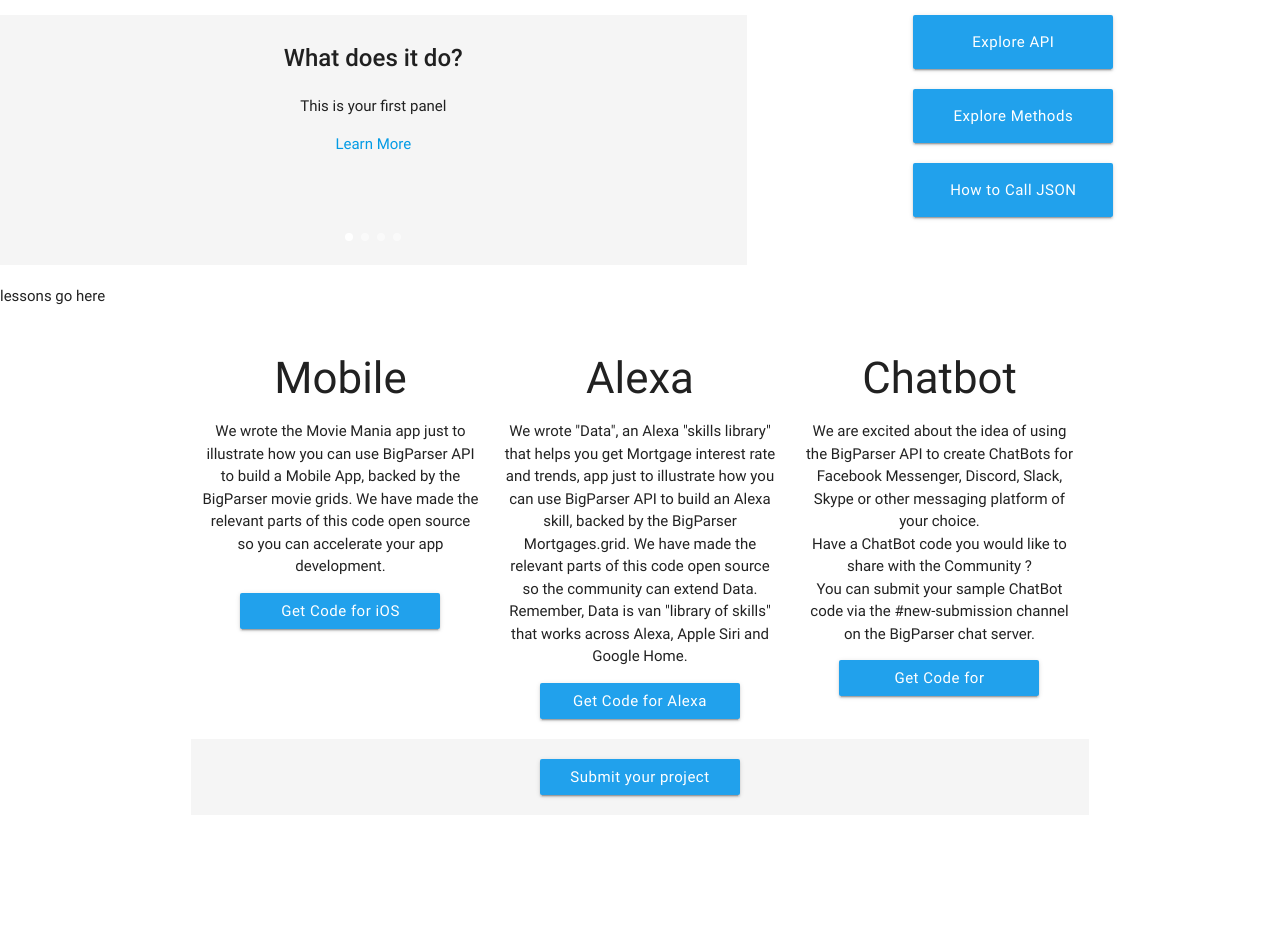
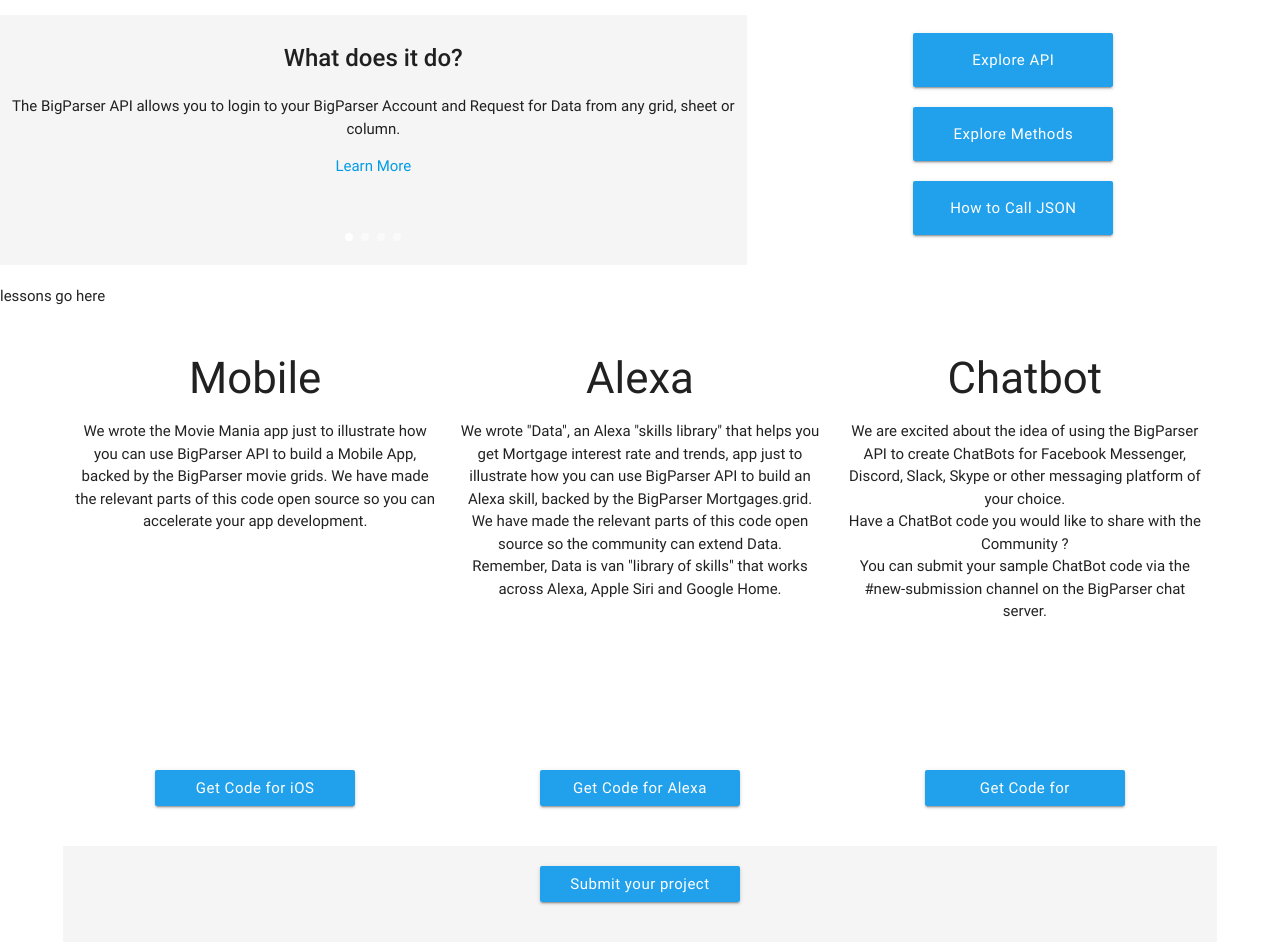
Before and after one commit to NumNums315/numnums315.github.io, a plain HTML site: page index.html in a window 1280 px wide. Shown: the part 360-1304 px from the top of the page. Before the commit the page ends 1205 px from the top, so only its background shows below. Drawn offline with Linux system fonts and the light colour scheme.

Commit message:
sizing and formatting fixes

```diff
--- a/index.html
+++ b/index.html
@@ -23,7 +23,7 @@
           </p>
         </div>
         <div class="col m4 s12 video">
-          <iframe class="hide-on-med-and-up" width="280" height="158" src="https://www.youtube.com/embed/7X8II6J-6mU" frameborder="0" allowfullscreen></iframe>
+          <iframe class="hide-on-med-and-up hoverable" width="280" height="158" src="https://www.youtube.com/embed/7X8II6J-6mU" frameborder="0" allowfullscreen></iframe>
           <iframe class="hide-on-small-only" width="560" height="315" src="https://www.youtube.com/embed/7X8II6J-6mU" frameborder="0" allowfullscreen></iframe>
         </div>
       </div>
@@ -35,23 +35,23 @@
             <div class="carousel carousel-slider center" data-indicators="true">
               <div class="carousel-item" href="#one!">
                 <h2>What does it do?</h2>
-                <p>This is your first panel</p>
-                <a color="#21A1EC" href="https://bigparser.com">Learn More</a>
+                <p>The BigParser API allows you to login to your BigParser Account and Request for Data from any grid, sheet or column.</p>
+                <a color="#21A1EC" href="https://bigparser.com" class="hoverable">Learn More</a>
               </div>
               <div class="carousel-item" href="#two!">
                 <h2>Why use it?</h2>
-                <p>This is your second panel</p>
-                <a color="#21A1EC" href="https://bigparser.com">Learn More</a>
+                <p>Build your app in Minutes! The API is simple, easy to use, you write little or no code, as we give you open source shell code for most things like Mobile Apps, Alexa Skills and Chatbots</p>
+                <a color="#21A1EC" href="https://bigparser.com" class="hoverable">Learn More</a>
               </div>
               <div class="carousel-item" href="#three!">
                 <h2>Who is it for?</h2>
-                <p>This is your third panel</p>
-                <a color="#21A1EC" href="https://bigparser.com">Learn More</a>
+                <p>The API is designed keeping in mind the needs of young and budding engineers, and yes if you are an experienced developer you will love it for the time it will save you.</p>
+                <a color="#21A1EC" href="https://bigparser.com" class="hoverable">Learn More</a>
               </div>
               <div class="carousel-item" href="#four!">
                 <h2>Get help</h2>
-                <p>This is your fourth panel</p>
-                <a color="#21A1EC" href="https://bigparser.com">Learn More</a>
+                <p>We are here to help you ! Simply join the <a href="#">BigParser chat sever</a>  and post your question in the appropriate Tex Channel. Grid Creators should also join the </p>
+                <a color="#21A1EC" href="https://bigparser.com" class="hoverable">Learn More</a>
               </div>
               <script type="text/javascript">
                 $('.carousel.carousel-slider').carousel({fullWidth: true});
@@ -60,13 +60,13 @@
         </div>
         <div class="col s12 m5 links">
           <div class="row">
-            <a href="https://www.bigparser.com" class="waves-effect waves-light btn-large blue">Explore API</a>
+            <a href="https://www.bigparser.com" class="waves-effect waves-light btn-large blue hoverable api-button">Explore API</a>
           </div>
           <div class="row">
-            <a href="https://www.bigparser.com" class="waves-effect waves-light btn-large blue">Explore Methods</a>
+            <a href="https://www.bigparser.com" class="waves-effect waves-light btn-large blue hoverable">Explore Methods</a>
           </div>
           <div class="row">
-            <a href="https://www.bigparser.com" class="waves-effect waves-light btn-large blue">How to Call JSON</a>
+            <a href="https://www.bigparser.com" class="waves-effect waves-light btn-large blue hoverable">How to Call JSON</a>
           </div>
         </div>
       </div>
@@ -84,33 +84,39 @@
           <h3>
             Mobile
           </h3>
+          <div class="link-text">
             <p>
               We wrote the Movie Mania app just to illustrate how you can use BigParser API to build a Mobile App, backed by the BigParser movie grids. We have made the relevant parts of this code open source so you can accelerate your app development.
             </p>
-          <a href="https://www.bigparser.com" class="waves-effect waves-light btn blue">Get Code for iOS</a>
+          </div>
+          <a href="https://www.bigparser.com" class="waves-effect waves-light btn blue hoverable">Get Code for iOS</a>
         </div>
         <div class="col s12 m4 alexa-link">
           <h3>
             Alexa
           </h3>
+          <div class="link-text">
             <p>
               We wrote "Data", an Alexa "skills library" that helps you get Mortgage interest rate and trends, app just to illustrate how you can use BigParser API to build an Alexa skill, backed by the BigParser Mortgages.grid. We have made the relevant parts of this code open source so the community can extend Data.</br>Remember, Data is van "library of skills" that works across Alexa, Apple Siri and Google Home.
             </p>
-          <a href="https://www.bigparser.com" class="waves-effect waves-light btn blue">Get Code for Alexa</a>
+          </div>
+          <a href="https://www.bigparser.com" class="waves-effect waves-light btn blue hoverable">Get Code for Alexa</a>
         </div>
         <div class="col s12 m4 chat-link">
           <h3>
             Chatbot
           </h3>
+          <div class="link-text">
             <p>
               We are excited about the idea of using the BigParser API to create ChatBots for Facebook Messenger, Discord, Slack, Skype or other messaging platform of your choice. </br>Have a ChatBot code you would like to share with the Community ?</br> You can submit your sample ChatBot code via the #new-submission channel on the BigParser chat server.
             </p>
-          <a href="https://www.bigparser.com" class="waves-effect waves-light btn blue">Get Code for Chatbot</a>
+          </div>
+          <a href="https://www.bigparser.com" class="waves-effect waves-light btn blue hoverable">Get Code for Chatbot</a>
         </div>
       </div>
       <div class="row submit">
         <div class="col s12">
-          <a href="https://www.bigparser.com" class="waves-effect waves-light btn blue">Submit your project</a>
+          <a href="https://www.bigparser.com" class="waves-effect waves-light btn blue hoverable">Submit your project</a>
         </div>
       </div>
     </div>
--- a/style.css
+++ b/style.css
@@ -33,6 +33,7 @@
 }
 .btn {
   width: 200px;
+  margin-bottom: 20px;
 }
 .content {
   background-color: #F5F5F5;
@@ -40,3 +41,16 @@
 .carousel {
     height: 250px !important;
 }
+.link-text {
+  height: 350px;
+}
+
+.mobile-link, .alexa-link, .chat-link {
+  padding-bottom: 10px
+}
+.container {
+  width: 90% !important;
+}
+.api-button {
+  margin-top: 18px;
+}
```
Lines whose indentation alone changed are shown as unchanged.
